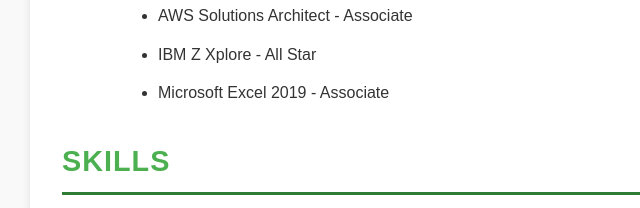
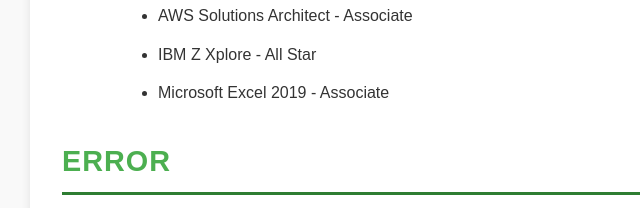
Before and after one commit to jordanmallouf/AWS-Cloud-Resume-Challenge-JordanMallouf, a plain HTML site: page frontend/index.html in a window 1280 px wide. Shown: the part 1320-1528 px from the top of the page, 178-818 px from the left. Drawn offline with Linux system fonts and the light colour scheme; no server answers.

```diff
--- a/frontend/index.html
+++ b/frontend/index.html
@@ -63,7 +63,7 @@
             </ul>
         </section>
         <section>
-            <h2>Skills</h2>
+            <h2>Error</h2>
             <ul>
                 <li>Object-Oriented Programming</li>
                 <li>Cloud Platforms</li>
```
